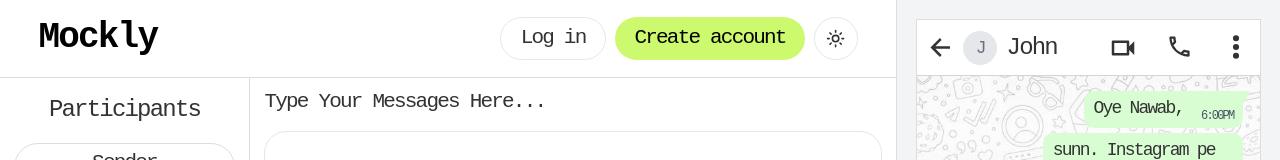
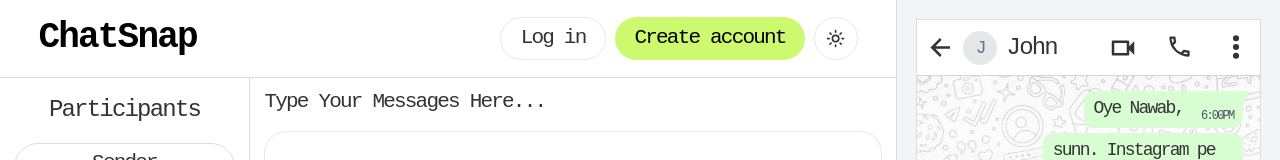
Before and after one commit to Anurag0577/Mockly---DM-screenshot-generator, a React (Vite) app in the folder frontend/: page / in a window 1280 px wide. Shown: the top 160 px of the page. Built offline with nearby package versions, Linux system fonts and the light colour scheme.

Commit message:
change name from Mockly to ChatSnap

```diff
--- a/frontend/src/components/Header.jsx
+++ b/frontend/src/components/Header.jsx
@@ -28,7 +28,7 @@ export default function Header() {
         {/* Logo */}
         <div className="md:flex-1">
           <a href="/" onClick={(e) => { e.preventDefault(); navigate('/'); }} className="text-black dark:text-primary text-2xl font-bold">
-            Mockly
+            ChatSnap
           </a>
         </div>
         {/* Right side */}
```
